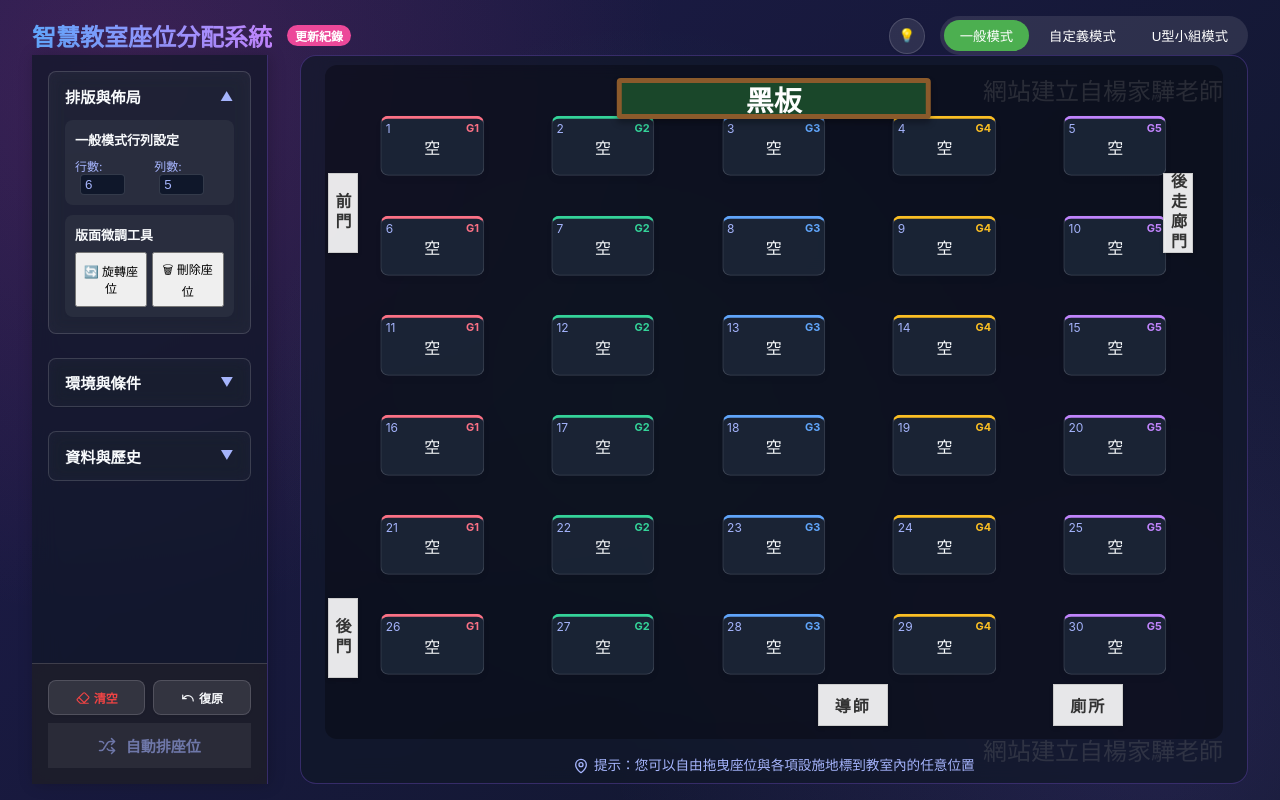
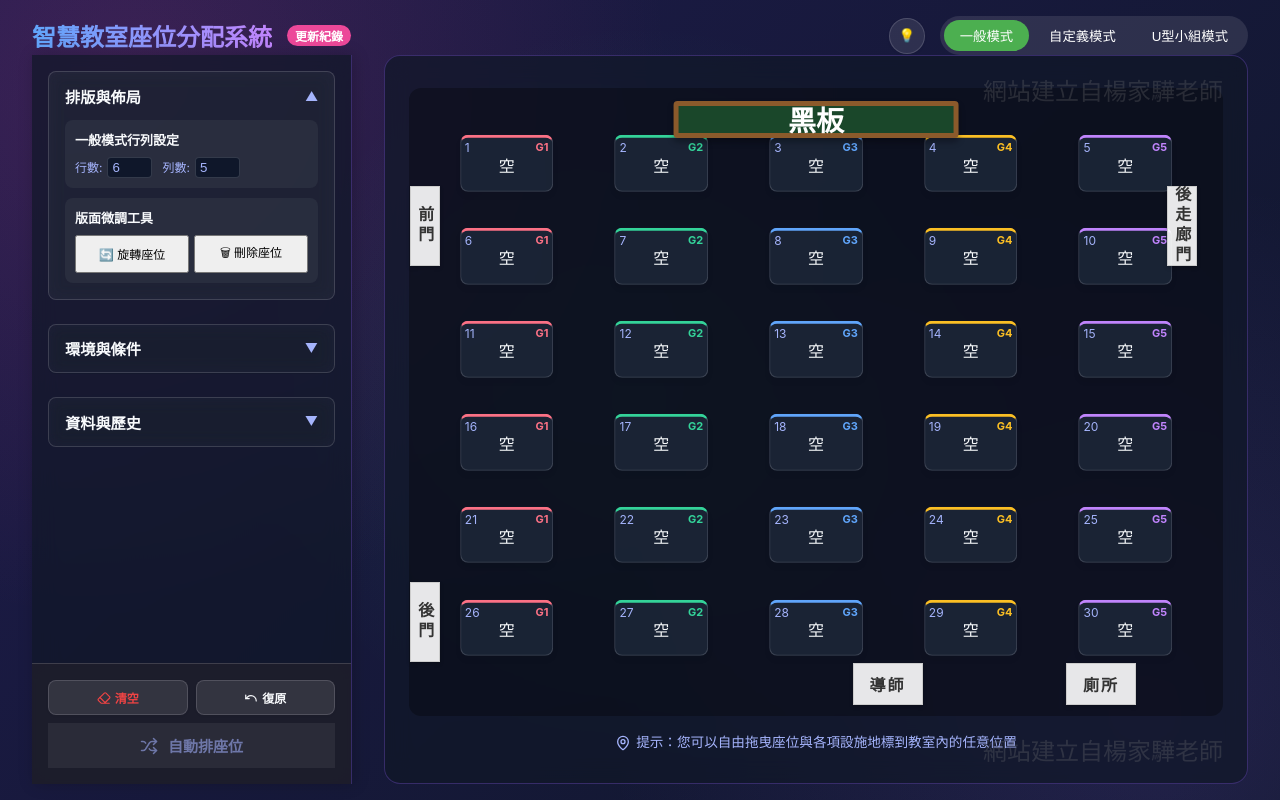
Before and after one commit to chy23/AUTO_SA, a React (Vite) app: page / in a window 1280 px wide. Built offline with nearby package versions, Linux system fonts and the light colour scheme.

Commit message:
style: 修復教室座位區在不同螢幕尺寸下會超出網頁底部的問題 (RWD Aspect Ratio Fix)

```diff
--- a/src/App.css
+++ b/src/App.css
@@ -274,7 +274,9 @@ select:focus, input:focus {
 
 /* Classroom Area */
 .classroom-area {
-  flex: 0 0 78%;
+  flex: 1;
+  min-width: 0;
+  min-height: 0;
   background: var(--panel-bg);
   backdrop-filter: blur(12px);
   border: 1px solid var(--panel-border);
@@ -282,28 +284,31 @@ select:focus, input:focus {
   position: relative;
   display: flex;
   flex-direction: column;
-  padding: 3.5rem 1.5rem;
+  padding: 2rem 1.5rem;
   align-items: center;
   justify-content: center;
 }
 
 .classroom {
-  width: 100%;
-  min-width: 820px;
   background: var(--classroom-bg);
   border-radius: 12px;
   position: relative;
   margin: 0 auto;
+  max-width: 100%;
+  max-height: 100%;
+  width: 100%;
+  height: 100%;
+  object-fit: contain; /* Doesn't work for divs, but let's constrain width/height */
 }
 
 .classroom.horizontal-layout {
-  max-width: 900px;
   aspect-ratio: 4 / 3;
+  width: auto;
 }
 
 .classroom.vertical-layout {
-  max-width: 700px;
   aspect-ratio: 1 / 1.414; /* A4 Portrait */
+  width: auto;
 }
 
 .classroom.editing-grid {
--- a/src/data/changelog.json
+++ b/src/data/changelog.json
@@ -1,4 +1,13 @@
 [
+  {
+    "version": "v1.0.134",
+    "hash": "1f16c9ff69fccfe41ea85d65828d54e63e11f218",
+    "date": "2026-08-29T21:00:18+08:00",
+    "type": "bugfix",
+    "isBugFix": true,
+    "title": "解除 group-label 的 pointer-events 限制，使其能被正確點擊修改",
+    "details": ""
+  },
   {
     "version": "v1.0.133",
     "hash": "3a0c01c2a68b57b2ed4aaab813c812819f064280",
```
